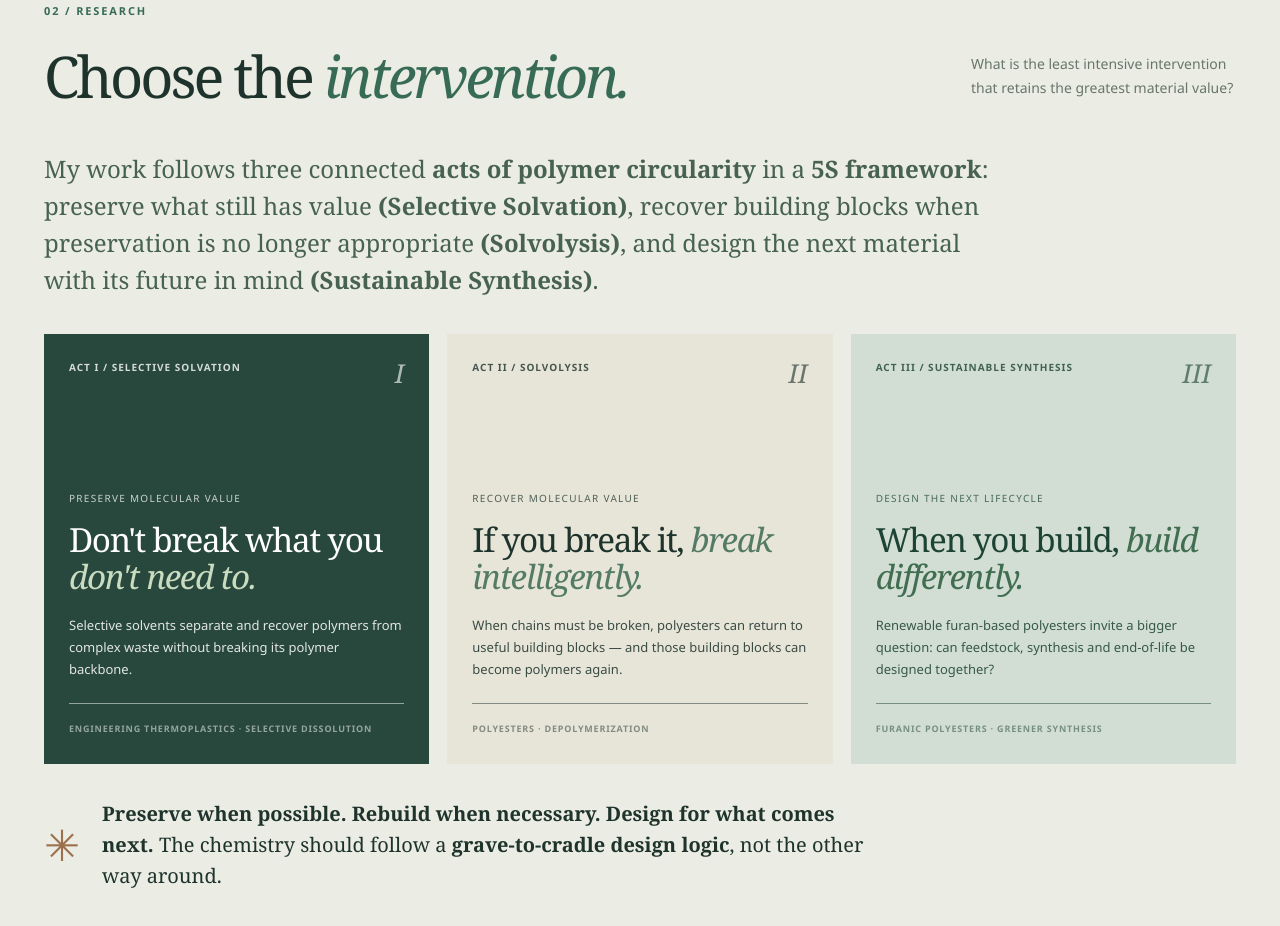
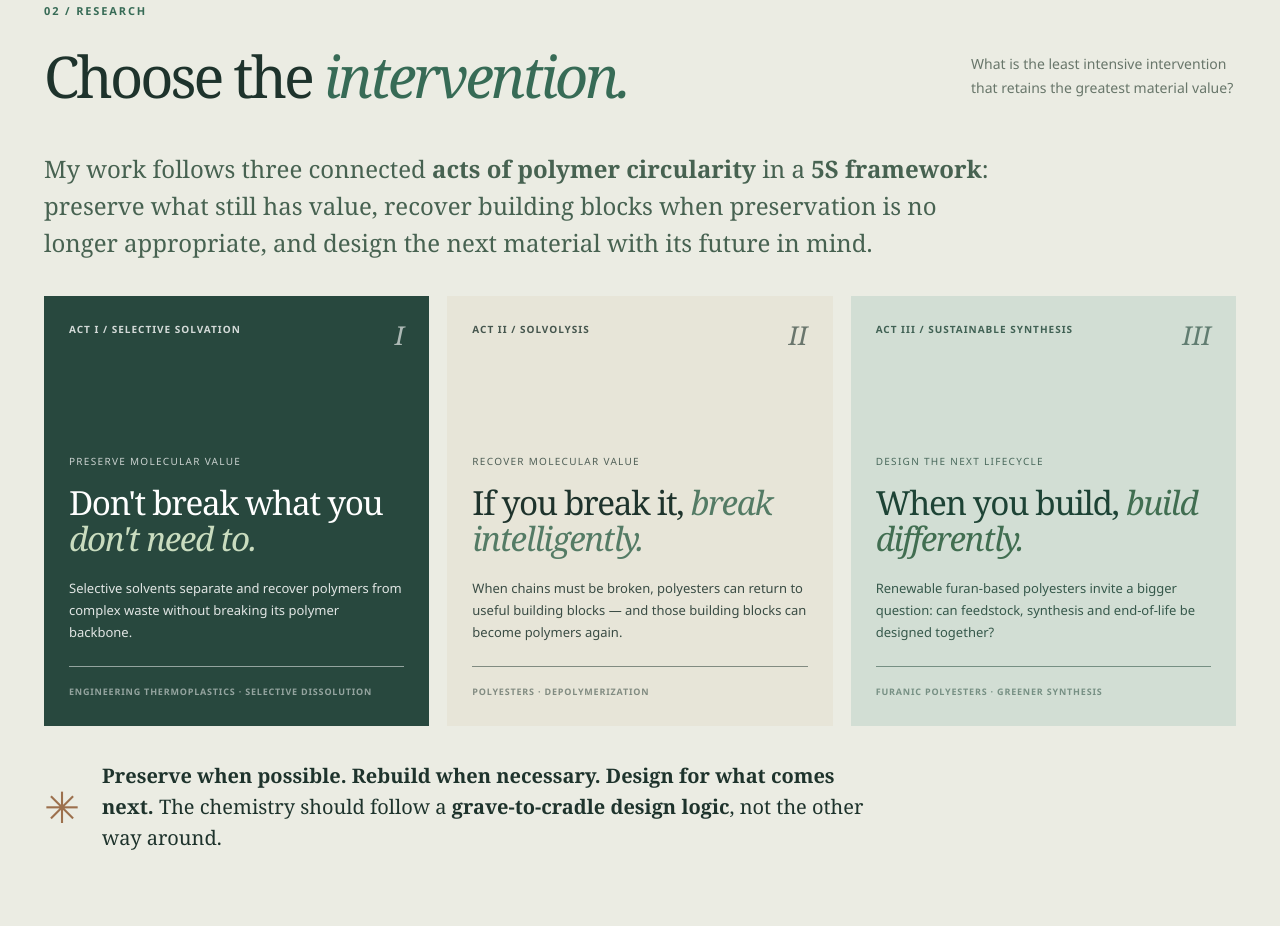
Before and after one commit to vgmpaula/vgmpaula.github.io, a plain HTML site: page index.html in a window 1280 px wide. Shown: the part 1813-2739 px from the top of the page. Drawn offline with Linux system fonts and the light colour scheme; no server answers.

Commit message:
Update index.html

```diff
--- a/index.html
+++ b/index.html
@@ -82,18 +82,18 @@
           <div><p class="eyebrow text-accent">02 / RESEARCH</p><h2 id="research-title" class="display-title">Choose the <em>intervention.</em></h2></div>
           <p class="section-head-note">What is the least intensive intervention that retains the greatest material value?</p>
         </div>
-        <p class="research-lead">My work follows three connected <strong>acts of polymer circularity</strong> in a <strong>5S framework</strong>: preserve what still has value <b>(Selective Solvation)</b>, recover building blocks when preservation is no longer appropriate <b>(Solvolysis)</b>, and design the next material with its future in mind <b>(Sustainable Synthesis)</b>.</p>
+        <p class="research-lead">My work follows three connected <strong>acts of polymer circularity</strong> in a <strong>5S framework</strong>: preserve what still has value, recover building blocks when preservation is no longer appropriate, and design the next material with its future in mind.</p>
         <div class="research-grid research-grid-three">
           <article class="research-card card-deep">
-            <div class="card-top"><span class="card-index">ACT I / SELECTIVE SOLVATION</span><span class="card-act" aria-hidden="true">I</span></div>
+            <div class="card-top"><span class="card-index">ACT I / <b>S</b>ELECTIVE <b>S</b>OLVATION</span><span class="card-act" aria-hidden="true">I</span></div>
             <div class="card-bottom"><span class="tag">Preserve molecular value</span><h3>Don't break what you <em>don't need to.</em></h3><p>Selective solvents separate and recover polymers from complex waste without breaking its polymer backbone.</p><span class="card-footer">ENGINEERING THERMOPLASTICS · SELECTIVE DISSOLUTION</span></div>
           </article>
           <article class="research-card card-warm">
-            <div class="card-top"><span class="card-index">ACT II / SOLVOLYSIS</span><span class="card-act" aria-hidden="true">II</span></div>
+            <div class="card-top"><span class="card-index">ACT II / <b>S</b>OLVOLYSIS</span><span class="card-act" aria-hidden="true">II</span></div>
             <div class="card-bottom"><span class="tag">Recover molecular value</span><h3>If you break it, <em>break intelligently.</em></h3><p>When chains must be broken, polyesters can return to useful building blocks — and those building blocks can become polymers again.</p><span class="card-footer">POLYESTERS · DEPOLYMERIZATION</span></div>
           </article>
           <article class="research-card card-light">
-            <div class="card-top"><span class="card-index">ACT III / SUSTAINABLE SYNTHESIS</span><span class="card-act" aria-hidden="true">III</span></div>
+            <div class="card-top"><span class="card-index">ACT III / <b>S</b>USTAINABLE <b>S</b>YNTHESIS</span><span class="card-act" aria-hidden="true">III</span></div>
             <div class="card-bottom"><span class="tag">Design the next lifecycle</span><h3>When you build, <em>build differently.</em></h3><p>Renewable furan-based polyesters invite a bigger question: can feedstock, synthesis and end-of-life be designed together?</p><span class="card-footer">FURANIC POLYESTERS · GREENER SYNTHESIS</span></div>
           </article>
         </div>
```
